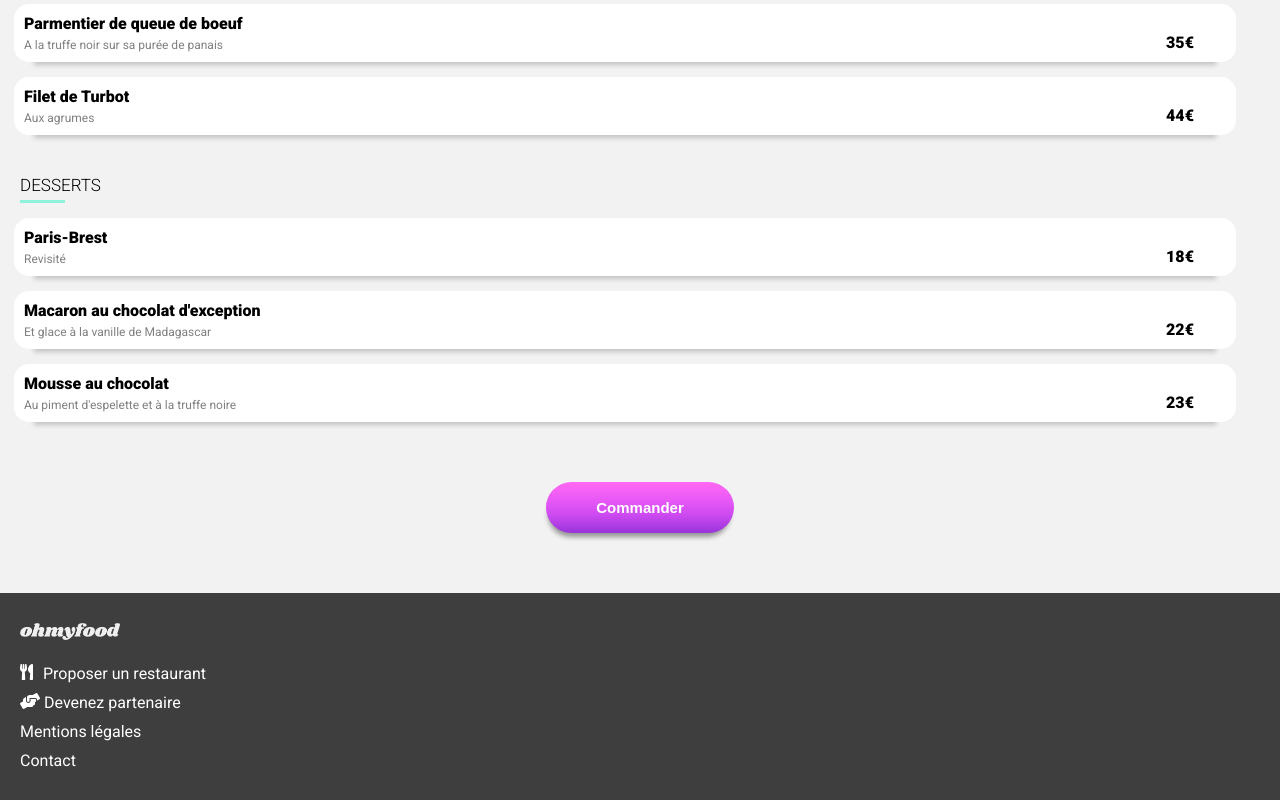
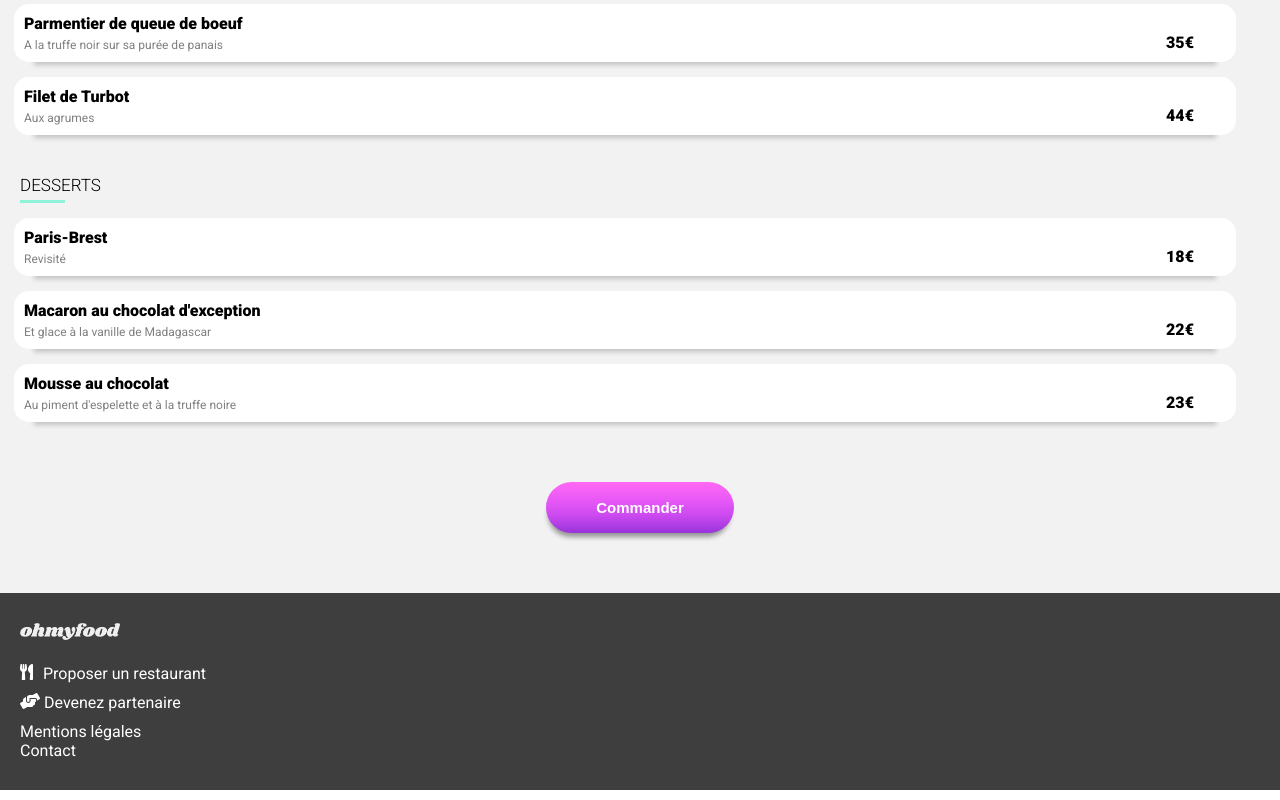
Before and after one commit to Livinien/Ohmyfood, a plain HTML site: page index1.html in a window 1280 px wide. Shown: the part 526-1326 px from the top of the page. Drawn offline with Linux system fonts and the light colour scheme; a web font is replaced by a local one.

Commit message:
Add files via upload

```diff
--- a/index1.html
+++ b/index1.html
@@ -9,6 +9,7 @@
     <link href="https://fonts.googleapis.com/css2?family=Shrikhand&display=swap" rel="stylesheet">
     <link rel="stylesheet" href="https://use.fontawesome.com/releases/v5.15.1/css/all.css" integrity="sha384-vp86vTRFVJgpjF9jiIGPEEqYqlDwgyBgEF109VFjmqGmIY/Y4HV4d3Gp2irVfcrp" crossorigin="anonymous">
     <link rel="stylesheet" href="ohmyfood2.css">
+    <link rel="stylesheet" href="media2.css">
     <title>Ohmyfood</title>
 
 </head>
@@ -322,7 +323,7 @@
 
                     <div class="mentions">
 
-                        <a href="">
+                        <a href="#">
 
                             <div class="ustensils">
 
@@ -330,7 +331,10 @@
                                 <p>Proposer un restaurant<p>
                             </div>
 
+                        </a>
 
+
+                        <a href="#">
 
                             <div class="partenaire">
 
@@ -338,16 +342,28 @@
                                 <p>Devenez partenaire</p>
                             </div>
 
+                        </a>
 
 
-                            <div class="legales">
 
-                                <span>Mentions légales</span>
-                                <span>Contact</span>
 
-                            </div>
+                        <div class="legales">
 
-                        </a>
+                            <span>Mentions légales</span>
+
+                        </div>
+
+
+                        <div class="contact">
+
+                            <a href="mailto:ohmyfood@gmail.com">
+
+                                Contact
+
+                            </a>
+
+                        </div>
+
 
                     </div>
 
```
